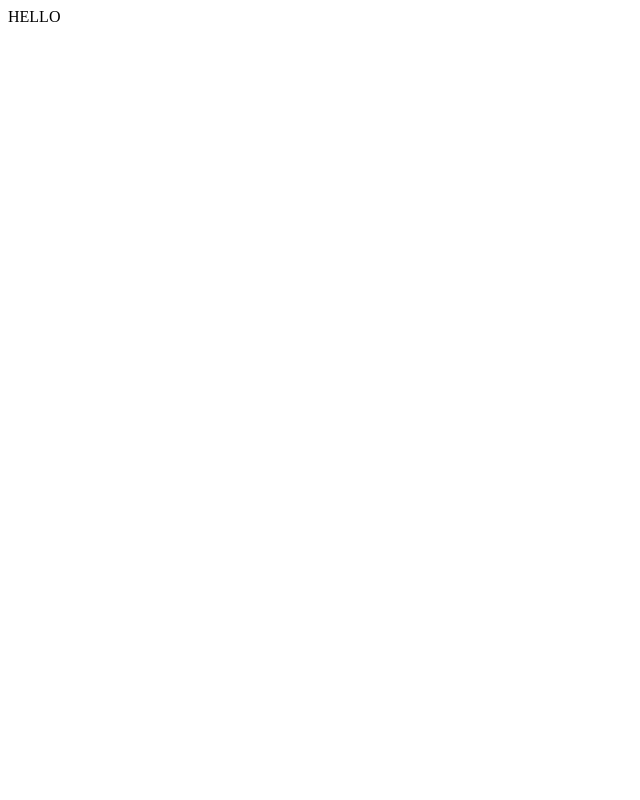
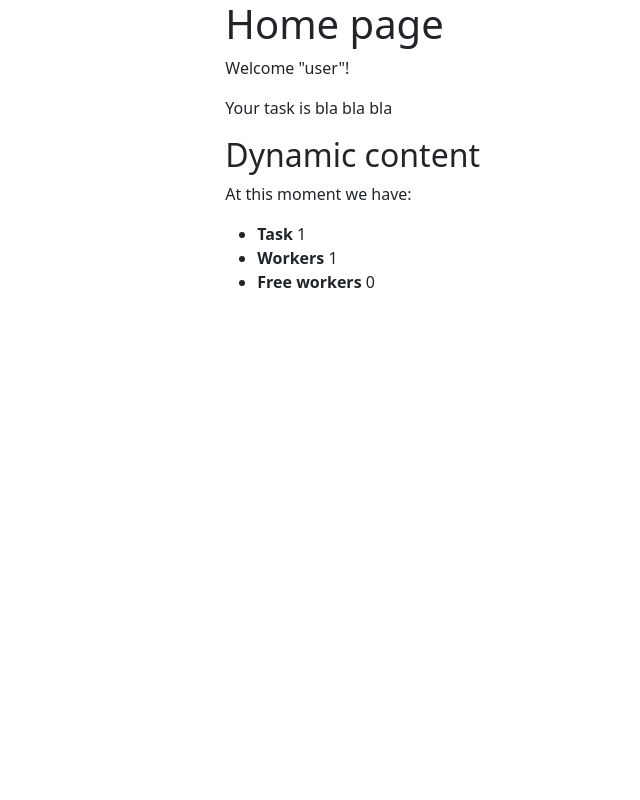
Before and after one commit to NazarSlavych/IT-project-manager, a Django app: page / in a window 1280 px wide. Before the commit the part shown is almost empty. Shown: the whole page, without its empty margins (0-640 px from the left). Run offline with Django 5.2, Linux system fonts and the light colour scheme; tables that the repository leaves empty hold one stand-in row (values such as "Sample post"); some libraries are stand-ins or nearby versions.

Commit message:
Update index.html

```diff
--- a/templates/manager/index.html
+++ b/templates/manager/index.html
@@ -1 +1,13 @@
-HELLO
+{% extends "base.html" %}
+{% block content %}
+  <h1>Home page</h1>
+  <p>Welcome "user"!</p>
+  <p>Your task is bla bla bla</p>
+  <h2>Dynamic content</h2>
+  <p>At this moment we have:</p>
+  <ul>
+    <li><strong>Task</strong> {{ num_task }} </li>
+    <li><strong>Workers</strong> {{ num_worker }} </li>
+    <li><strong>Free workers</strong> {{ num_free_workers }} </li>
+  </ul>
+{% endblock %}
```
